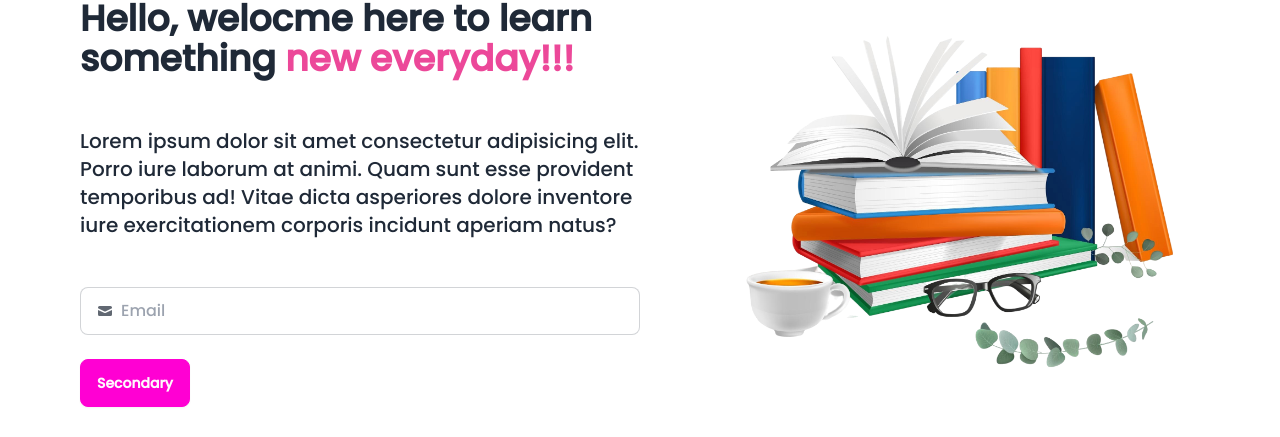
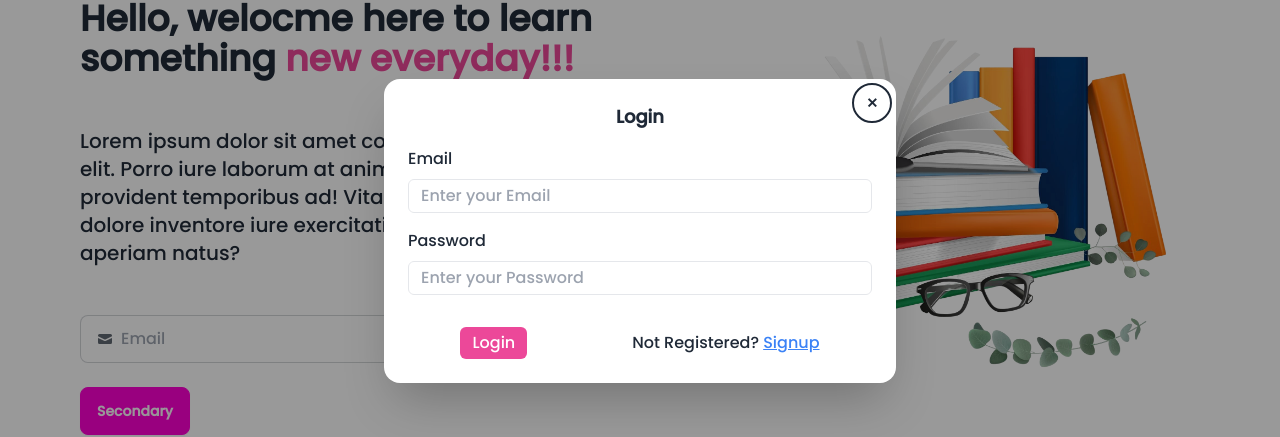
Before and after one commit to tambehimanshu/BookStore-MERN-Project, a React (Vite) app in the folder frontend/: page / in a window 1280 px wide. Both pictures are taken after a click on the link "Login". Shown: the part 169-606 px from the top of the page. Built offline with nearby package versions, Linux system fonts and the light colour scheme; a web font is replaced by a local one.

Commit message:
login page created

```diff
--- /dev/null
+++ b/frontend/src/components/Login.jsx
@@ -0,0 +1,50 @@
+import React from "react";
+
+function Login() {
+  return (
+    <>
+      <div>
+        <dialog id="my_modal_3" className="modal ">
+          <div className="modal-box">
+            <form method="dialog">
+              {/* if there is a button in form, it will close the modal */}
+              <button className="btn btn-sm btn-circle btn-ghost absolute right-2 top-2">
+                ✕
+              </button>
+            </form>
+            <h3 className="font-bold text-lg text-center ">Login</h3>
+            <div className="mt-4 space-y-2 ">
+              <span>Email </span>
+              <input
+                type="email"
+                placeholder="Enter your Email"
+                className="w-full  px-3 py-1 border rounded-md outline-none "
+              />
+            </div>
+
+            {/* password */}
+            <div className="mt-4 space-y-2 ">
+              <span>Password </span>
+              <input
+                type="password"
+                placeholder="Enter your Password"
+                className="w-full px-3 py-1 border rounded-md outline-none "
+              />
+            </div>
+
+            {/* button */}
+            <div className="flex justify-around mt-4 ">
+
+              <button className="bg-pink-500 text-white mt-4 space-y-2 rounded-md px-3 py-1 hover:bg-pink-700 duration-200">
+                Login
+              </button>
+    <p className="pt-5">Not Registered? <span className="  underline text-blue-500 cursor-pointer"> Signup</span></p>
+        </div>
+                 </div>
+                </dialog>
+             </div>
+    </>
+  );
+}
+
+export default Login;
--- a/frontend/src/components/Navbar.jsx
+++ b/frontend/src/components/Navbar.jsx
@@ -1,4 +1,5 @@
 import React, { useEffect, useState } from "react";
+import Login from "./Login";
 
 function Navbar() {
 
@@ -156,9 +157,12 @@
               </svg>
             </label>
             <div className="">
-              <a className="bg-black text-white px-3 py-2 rounded-md  hover:bg-slate-800 duration-300 cursor-pointer">
+              <a className="bg-black text-white px-3 py-2 rounded-md  hover:bg-slate-800 duration-300 cursor-pointer"  onClick={() =>
+                    document.getElementById("my_modal_3").showModal()
+                  }>
                 Login
               </a>
+              <Login/>
             </div>
           </div>
         </div>
```
